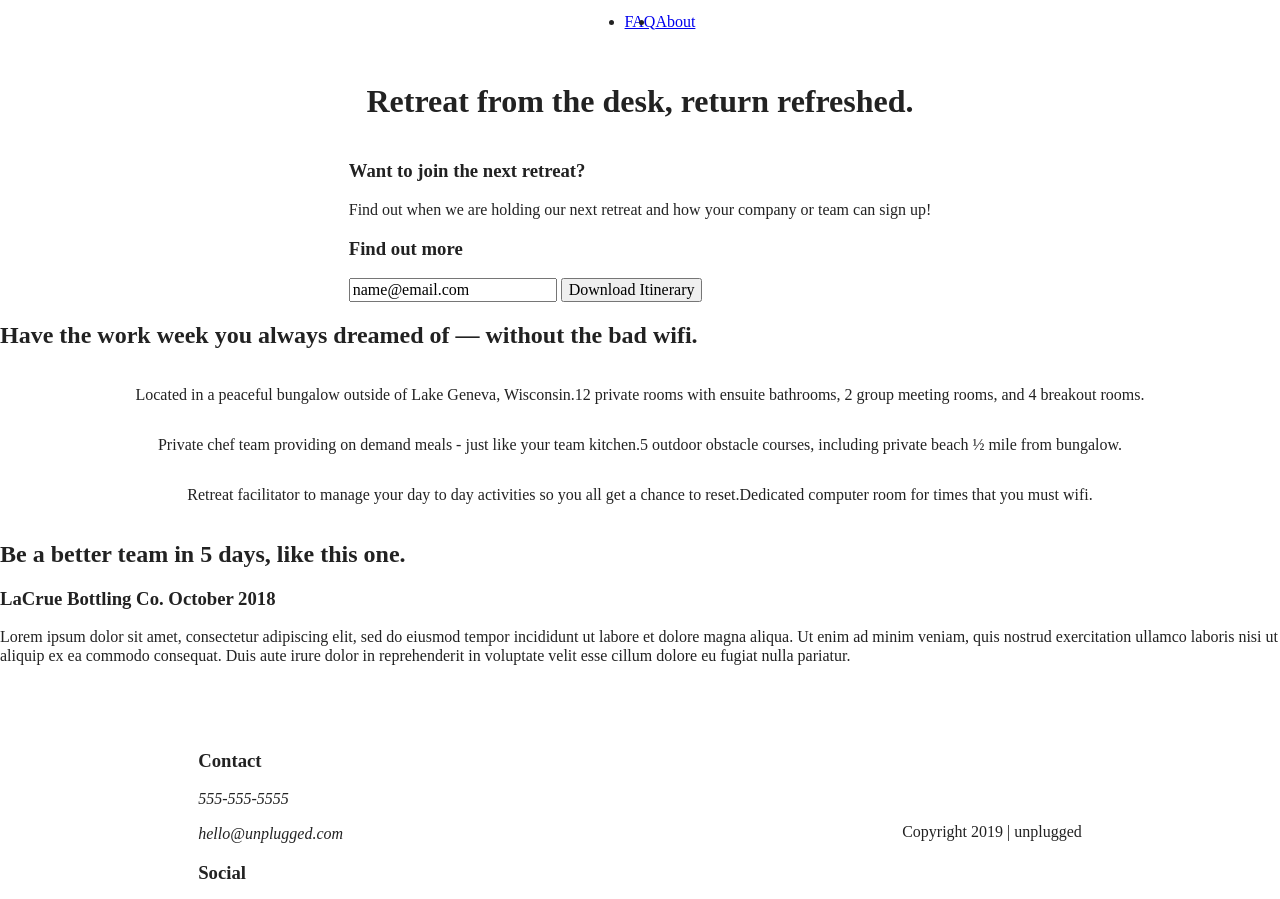
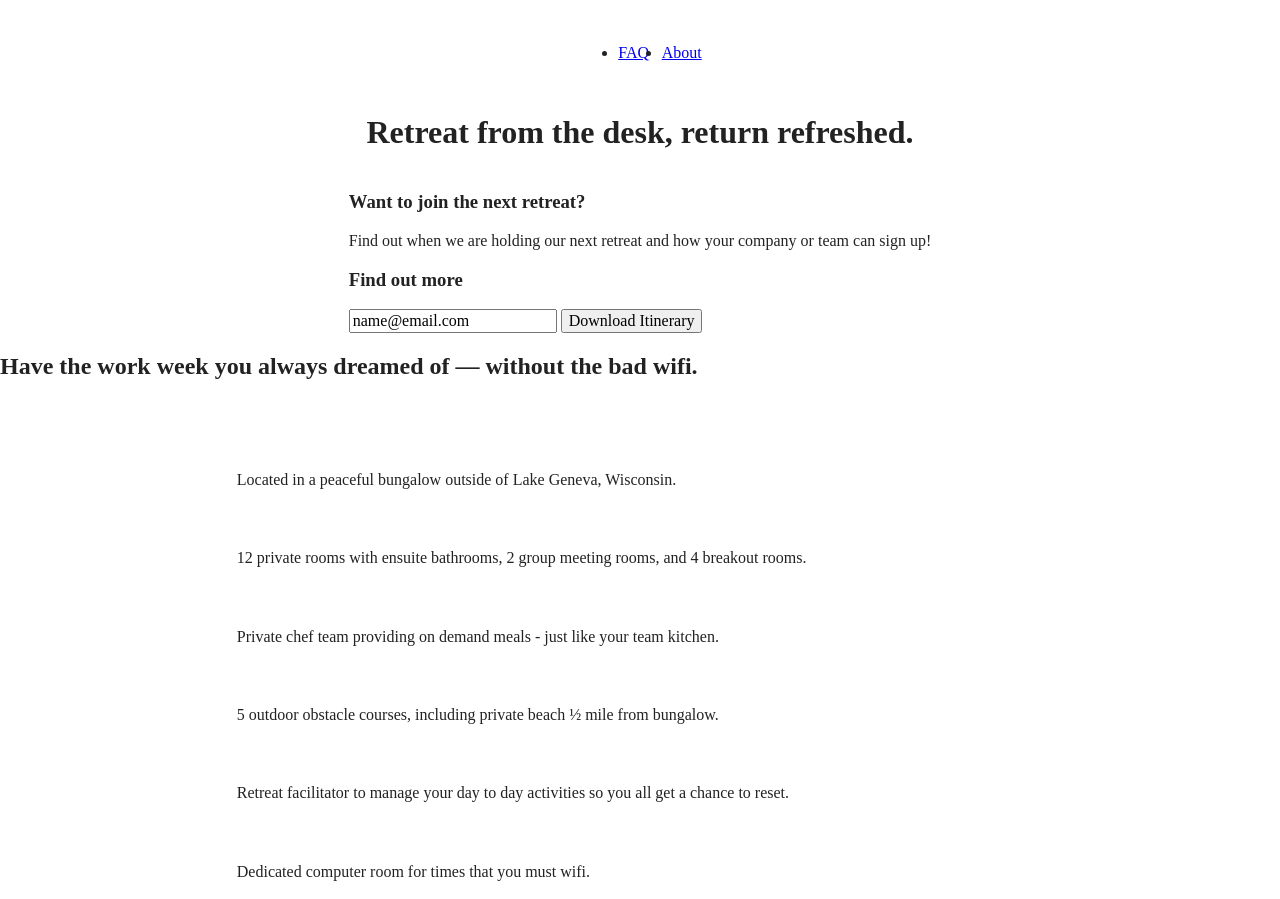
Before and after one commit to carlos-celfo/Unplugged-project, a website built with Parcel: page index.html in a window 1280 px wide. Shown: the part 38-937 px from the top of the page. Built offline with nearby package versions, Linux system fonts and the light colour scheme.

Commit message:
Widths and margins of all page

```diff
--- a/css/main.css
+++ b/css/main.css
@@ -96,16 +96,27 @@ textarea {
      flex-flow: row wrap;
  }
 
+ header {
+  padding: 15px 0;
+}
+
  header .content-wrapper {
   display : flex;
   flex-flow: row wrap;
   justify-content: center;
   align-items: center;
+  margin: 0;
+}
+
+.header-divider {
+ width: 100%;
+ height: 1px;
+ margin: 10px 0 20px 0;
 }
 
 header nav {
   width: 60%;
-  display : flex;
+  display: flex;
   flex-flow: row wrap;
   justify-content: space-around;
   align-items: center;
@@ -114,15 +125,24 @@ header nav {
 header nav ul {
   display: flex;
   justify-content: space-around;
+  width: 100%;
 }
 
- header {
-   padding: 15px 0;
+footer {
+  flex-direction: column;
+}
+
+footer p{
+  margin: 0;
 }
 
 footer .content-wrapper {
    width: 55%;
    margin: 50px 0;
+}
+
+footer .contact {
+  margin-bottom: 50px;
 }
 
 footer .social-icons {
@@ -135,6 +155,10 @@ header nav {
   display: flex;
   justify-content: center;
   align-items: center;
+}
+
+footer .copyright {
+  margin: 20px 0;
 }
 
 /* -------------------- Mobile style - Homepage -------------------- */
@@ -164,11 +188,24 @@ aside {
  flex-flow: row wrap;
 }
 
+.features h2{
+  margin-bottom: 60px;
+}
+
+.features article {
+  width: 63%;
+  margin: 30px 0;
+}
+
 .features .features-items {
   display: flex;
   flex-flow: row wrap;
   align-items: center;
   justify-content: center;
+}
+
+.features p {
+  margin: 0;
 }
 
 /*-- Reviews --*/
@@ -179,6 +216,14 @@ aside {
   justify-content: center;
 }
 
+.reviews h2 {
+  margin-bottom: 40px;
+}
+
+.reviews h3 {
+  width: 55%;
+  margin: 20px 0;
+}
 /* -------------------- Mobile style - About -------------------- */
 
 .mission {
@@ -195,6 +240,10 @@ aside {
   align-items: center;
 }
 
+.contact-content p {
+  margin: 0;
+}
+
 /* -------------------- Mobile style - Faq -------------------- */
 
 .faq {
@@ -205,10 +254,19 @@ aside {
 }
 
 .faq .content-wrapper {
+  margin: 50px 0 0 0;
   display: flex;
   flex-flow: row wrap;
   align-items: space-around;
   justify-content: center;
+}
+
+.faq h2 {
+  margin-bottom: 40px;
+}
+
+.faq-content {
+  margin-bottom: 50px;
 }
 
 /* ==========================================================================
```
Lines whose indentation alone changed are shown as unchanged.
